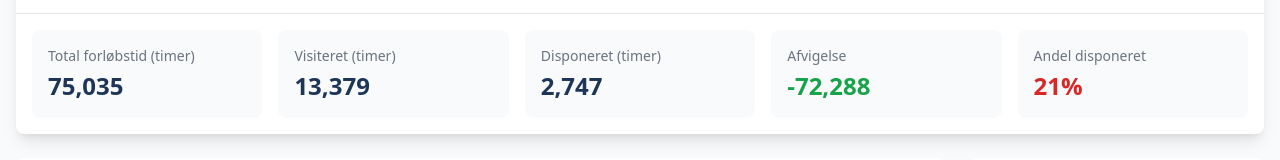
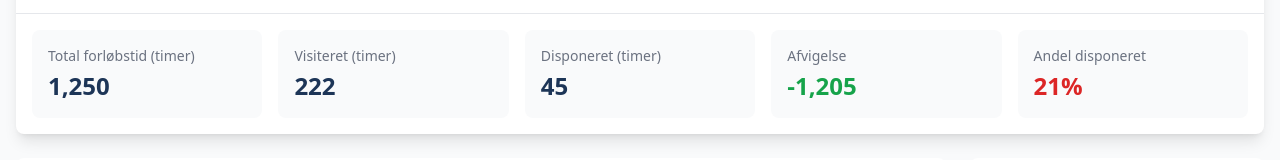
Before and after one commit to Infoventure/CBC_PlanningDashBoard, a React app: page /CBC_PlanningDashBoard/ in a window 1280 px wide. Shown: the part 264-424 px from the top of the page. Built offline with nearby package versions, Linux system fonts and the light colour scheme; no server answers; the HTML template or start-up script is replaced by a standard one.

Commit message:
team summary now in hours

```diff
--- a/src/components/TeamSummaryCard.tsx
+++ b/src/components/TeamSummaryCard.tsx
@@ -57,7 +57,7 @@ export const TeamSummaryCard: React.FC<TeamSummaryCardProps> = ({
             Total forløbstid (timer)
           </h3>
           <p className="text-2xl font-semibold text-[#1d3557]">
-            {totals?.totalPathwayMedians.toLocaleString()}
+            {Math.floor(totals?.totalPathwayMedians / 60).toLocaleString()}
           </p>
         </div>
         <div className="bg-gray-50 p-4 rounded-lg">
@@ -65,7 +65,7 @@ export const TeamSummaryCard: React.FC<TeamSummaryCardProps> = ({
             Visiteret (timer)
           </h3>
           <p className="text-2xl font-semibold text-[#1d3557]">
-            {totals?.visiteret.toLocaleString()}
+            {Math.floor(totals?.visiteret / 60).toLocaleString()}
           </p>
         </div>
         <div className="bg-gray-50 p-4 rounded-lg">
@@ -73,13 +73,13 @@ export const TeamSummaryCard: React.FC<TeamSummaryCardProps> = ({
             Disponeret (timer)
           </h3>
           <p className="text-2xl font-semibold text-[#1d3557]">
-            {totals?.disponeret.toLocaleString()}
+            {Math.floor(totals?.disponeret / 60).toLocaleString()}
           </p>
         </div>
         <div className="bg-gray-50 p-4 rounded-lg" title='Hvor mange flere timer er disponeret end den samlede forløbstid'>
           <h3 className="text-sm font-medium text-gray-500 mb-1">Afvigelse</h3>
           <p className={`text-2xl font-semibold ${getBalanceColor(totals?.balance)}`}>
-            {totals?.balance.toLocaleString()}
+            {Math.floor(totals?.balance / 60).toLocaleString()}
           </p>
         </div>
         <div className="bg-gray-50 p-4 rounded-lg">
```
